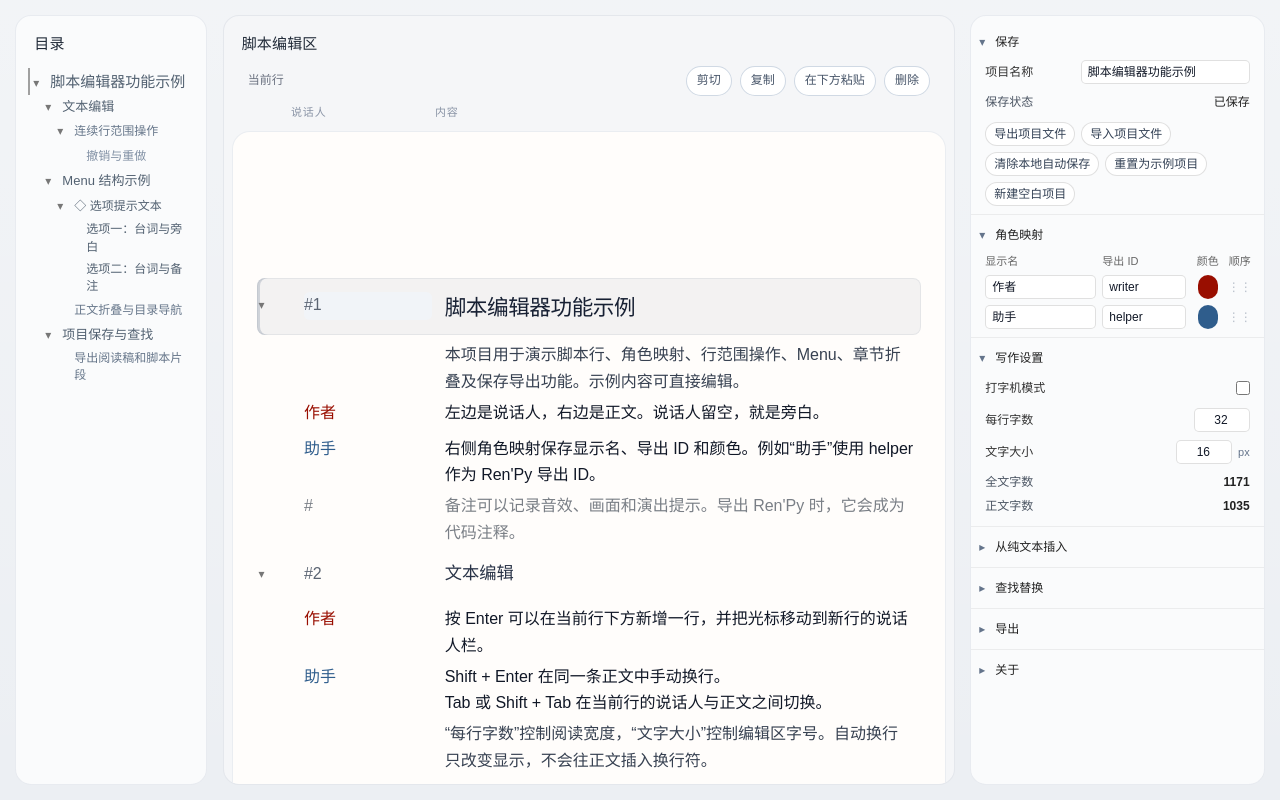
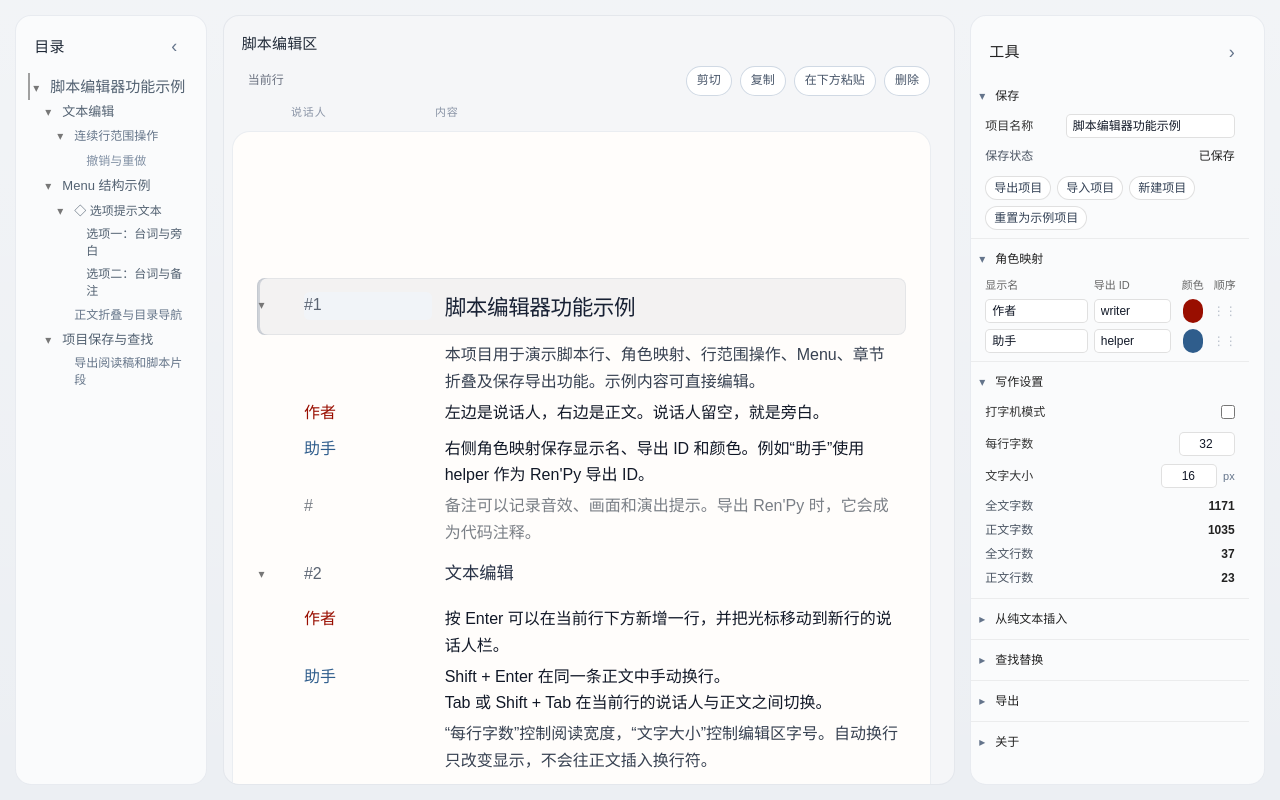
Before and after one commit to MogekoQwQ/VN-Script-Editor, a React (Vite) app: page / in a window 1280 px wide. Built offline with nearby package versions, Linux system fonts and the light colour scheme.

Commit message:
Fix resize performance and add collapsible panels and line counts

```diff
--- a/src/App.css
+++ b/src/App.css
@@ -43,12 +43,20 @@ code {
 }
 
 .app-shell {
+  --layout-gap: clamp(8px, 1.2vw, 18px);
+  --layout-padding: clamp(8px, 1.2vw, 18px);
+  --outline-width: clamp(170px, 15vw, 220px);
+  --sidebar-width: clamp(260px, 23vw, 320px);
+  --editor-inline-start: calc(var(--layout-padding) + var(--outline-width) + var(--layout-gap) + 1px);
+  --editor-center-offset: calc(50vw - 530px - var(--editor-inline-start));
   display: grid;
-  grid-template-columns: clamp(170px, 15vw, 220px) minmax(0, 1fr) clamp(260px, 23vw, 320px);
-  gap: clamp(8px, 1.2vw, 18px);
+  width: 100%;
+  max-width: 100%;
+  grid-template-columns: var(--outline-width) minmax(0, 1fr) var(--sidebar-width);
+  gap: var(--layout-gap);
   height: 100vh;
   height: 100dvh;
-  padding: clamp(8px, 1.2vw, 18px);
+  padding: var(--layout-padding);
 }
 
 .panel {
@@ -186,8 +194,10 @@ code {
   align-items: center;
   justify-content: space-between;
   gap: 12px;
-  width: min(100%, 1060px);
-  margin: 0 auto 8px;
+  width: 100%;
+  max-width: 1060px;
+  margin: 0 0 8px;
+  margin-left: clamp(0px, var(--editor-center-offset), max(0px, calc(100% - 1060px)));
   padding: 0 24px;
   color: #6b7280;
   font-size: 12px;
@@ -224,8 +234,10 @@ code {
   display: grid;
   grid-template-columns: var(--selector-column) 8rem minmax(0, 1fr);
   gap: 16px;
-  width: min(100%, 1060px);
-  margin: 0 auto;
+  width: 100%;
+  max-width: 1060px;
+  margin: 0;
+  margin-left: clamp(0px, var(--editor-center-offset), max(0px, calc(100% - 1060px)));
   padding: 0 24px 10px;
   color: #8a94a6;
   font-size: 11px;
@@ -242,13 +254,18 @@ code {
 .editor-scroll-area {
   flex: 1;
   min-width: 0;
-  overflow: auto;
+  width: 100%;
+  overflow-y: auto;
+  overflow-x: hidden;
+  scrollbar-gutter: stable;
   padding: 0 8px 18px;
 }
 
 .editor-list {
-  width: min(100%, 1060px);
-  margin: 0 auto;
+  width: 100%;
+  max-width: 1060px;
+  margin: 0;
+  margin-left: clamp(0px, calc(var(--editor-center-offset) - 8px), max(0px, calc(100% - 1060px)));
   padding: 16vh 24px 28vh;
   background: #fffdfb;
   border: 1px solid rgba(203, 213, 225, 0.4);
@@ -1127,6 +1144,28 @@ code {
   user-select: none;
 }
 
+.app-shell.is-outline-collapsed { --outline-width: 32px; }
+.app-shell.is-sidebar-collapsed { --sidebar-width: 32px; }
+.panel-collapse-header { display: flex; align-items: center; justify-content: space-between; flex-shrink: 0; gap: 8px; }
+.panel-collapse-toggle,
+.right-panel .panel-collapse-toggle { display: flex; align-items: center; justify-content: center; width: 28px; min-height: 28px; padding: 0; border: 0; border-radius: 5px; background: transparent; color: #64748b; font-size: 18px; }
+.panel-collapse-toggle:hover { background: rgba(100, 116, 139, 0.08); }
+.panel-collapse-toggle:focus-visible { outline: 2px solid #64748b; outline-offset: -2px; }
+.panel-restore-label,
+.collapse-arrow-top { display: none; }
+.panel.is-collapsed .panel-collapse-header { padding: 4px 0; justify-content: center; }
+.panel.is-collapsed .panel-collapse-header h2 { display: none; }
+.panel.is-collapsed .panel-collapse-toggle { flex-direction: column; width: 100%; gap: 6px; }
+.panel.is-collapsed .panel-restore-label { display: block; writing-mode: vertical-rl; font-size: 12px; }
+.outline-list[hidden],
+.sidebar-contents[hidden] { display: none; }
+.right-panel { overflow: hidden; }
+.sidebar-contents { min-height: 0; min-width: 0; flex: 1; overflow-y: auto; overflow-x: hidden; scrollbar-gutter: stable; }
+
+@supports not (scrollbar-gutter: stable) {
+  .sidebar-contents { overflow-y: scroll; }
+}
+
 @media (max-width: 1260px) {
   .panel-outline { --outline-indent: 0.35rem; }
   .panel-header { padding: 12px 14px 8px; }
@@ -1141,9 +1180,17 @@ code {
 
 @media (max-width: 960px) {
   .app-shell {
-    grid-template-columns: minmax(0, 1fr) 260px;
+    --editor-inline-start: calc(var(--layout-padding) + 1px);
+    --sidebar-width: 260px;
+    grid-template-columns: minmax(0, 1fr) var(--sidebar-width);
     grid-template-rows: minmax(70px, 18vh) minmax(0, 1fr);
   }
+  .app-shell.is-sidebar-collapsed { --sidebar-width: 32px; }
+  .app-shell.is-outline-collapsed { grid-template-rows: 32px minmax(0, 1fr); }
+  .panel-outline .collapse-arrow-side { display: none; }
+  .panel-outline .collapse-arrow-top { display: inline; }
+  .panel-outline.is-collapsed .panel-collapse-toggle { flex-direction: row; }
+  .panel-outline.is-collapsed .panel-restore-label { writing-mode: horizontal-tb; }
   .panel-outline { grid-column: 1 / -1; }
   .panel-outline .panel-header { padding-bottom: 4px; }
   .panel-outline .outline-list { padding-bottom: 6px; }
@@ -1161,6 +1208,13 @@ code {
     height: auto;
     min-height: 100dvh;
   }
+  .app-shell.is-outline-collapsed { grid-template-rows: 32px minmax(360px, 68dvh) auto; }
+  .app-shell.is-sidebar-collapsed { grid-template-rows: minmax(90px, 18dvh) minmax(360px, 68dvh) 32px; }
+  .app-shell.is-outline-collapsed.is-sidebar-collapsed { grid-template-rows: 32px minmax(360px, 68dvh) 32px; }
+  .panel-sidebar .collapse-arrow-side { display: none; }
+  .panel-sidebar .collapse-arrow-top { display: inline; }
+  .panel-sidebar.is-collapsed .panel-collapse-toggle { flex-direction: row; }
+  .panel-sidebar.is-collapsed .panel-restore-label { writing-mode: horizontal-tb; }
   .panel-sidebar { max-height: 65dvh; }
   .editor-column-labels,
   .line-editor {
--- a/src/App.tsx
+++ b/src/App.tsx
@@ -215,6 +215,9 @@ export default function App() {
   const [activeLineId, setActiveLineId] = useState<string | null>(initialLineId)
   const [lastFocusedLineId, setLastFocusedLineId] = useState<string | null>(initialLineId)
   const [typewriterMode, setTypewriterMode] = useState(false)
+  const [isOutlineCollapsed, setIsOutlineCollapsed] = useState(false)
+  const [isSidebarCollapsed, setIsSidebarCollapsed] = useState(false)
+  const [searchFocusRequest, setSearchFocusRequest] = useState(0)
   const [focusRequest, setFocusRequest] = useState<FocusTarget>(null)
   const [scrollRequest, setScrollRequest] = useState<ScrollTarget>(null)
   const [lineRangeSelection, setLineRangeSelection] = useState<LineRangeSelection | null>(
@@ -1194,9 +1197,13 @@ const handleInsertPlainText = ({
 
       if (isShortcutPressed && shortcutKey === "f") {
         event.preventDefault()
+        setIsSidebarCollapsed(false)
+        setSearchFocusRequest((request) => request + 1)
         setIsSearchFocused(true)
-        searchInputRef.current?.focus()
-        searchInputRef.current?.select()
+        requestAnimationFrame(() => {
+          searchInputRef.current?.focus()
+          searchInputRef.current?.select()
+        })
         return
       }
 
@@ -1256,8 +1263,10 @@ const handleInsertPlainText = ({
   }, [project.lines, searchMatches.length])
 
   return (
-    <div className="app-shell">
+    <div className={`app-shell ${isOutlineCollapsed ? "is-outline-collapsed" : ""} ${isSidebarCollapsed ? "is-sidebar-collapsed" : ""}`}>
       <Outline
+        isCollapsed={isOutlineCollapsed}
+        onToggleCollapsed={() => setIsOutlineCollapsed((collapsed) => !collapsed)}
         key={`outline-${editorSession}`}
         lines={project.lines}
         activeLineId={activeLineId}
@@ -1298,6 +1307,9 @@ const handleInsertPlainText = ({
       />
 
       <RightPanel
+        searchFocusRequest={searchFocusRequest}
+        isCollapsed={isSidebarCollapsed}
+        onToggleCollapsed={() => setIsSidebarCollapsed((collapsed) => !collapsed)}
         project={project}
         activeSpeakers={orderedActiveSpeakers}
         characters={project.characters}
--- a/src/components/Outline.tsx
+++ b/src/components/Outline.tsx
@@ -3,10 +3,10 @@ import type { ScriptLine } from "../types"
 import { getHeadingLevel } from "../utils/lineTypes"
 import { parseScriptStructure } from "../utils/scriptStructure"
 
-type OutlineProps = { lines: ScriptLine[]; activeLineId: string | null; onSelectLine: (lineId: string) => void }
+type OutlineProps = { lines: ScriptLine[]; activeLineId: string | null; onSelectLine: (lineId: string) => void; isCollapsed: boolean; onToggleCollapsed: () => void }
 type OutlineNode = { id: string; title: string; depth: number; level?: number; children: OutlineNode[] }
 
-function OutlineComponent({ lines, activeLineId, onSelectLine }: OutlineProps) {
+function OutlineComponent({ lines, activeLineId, onSelectLine, isCollapsed, onToggleCollapsed }: OutlineProps) {
   const [collapsed, setCollapsed] = useState<Set<string>>(new Set())
   const tree = useMemo(() => {
     const roots: OutlineNode[] = []
@@ -41,6 +41,13 @@ function OutlineComponent({ lines, activeLineId, onSelectLine }: OutlineProps) {
     </div>
     {!collapsed.has(node.id) ? node.children.map(renderNode) : null}
   </div>
-  return <aside className="panel panel-outline"><div className="panel-header"><h2>目录</h2></div><div className="outline-list">{tree.length ? tree.map(renderNode) : <p className="empty-state">当前还没有可显示的标题或 Menu。</p>}</div></aside>
+  return <aside className={`panel panel-outline ${isCollapsed ? "is-collapsed" : ""}`}>
+    <div className="panel-header panel-collapse-header"><h2>目录</h2>
+      <button type="button" className="panel-collapse-toggle" aria-label={isCollapsed ? "展开目录" : "收起目录"} aria-expanded={!isCollapsed} aria-controls="outline-content" onClick={onToggleCollapsed}>
+        <span className="collapse-arrow-side" aria-hidden="true">{isCollapsed ? "›" : "‹"}</span><span className="collapse-arrow-top" aria-hidden="true">{isCollapsed ? "▾" : "▴"}</span><span className="panel-restore-label">目录</span>
+      </button>
+    </div>
+    <div id="outline-content" className="outline-list" hidden={isCollapsed}>{tree.length ? tree.map(renderNode) : <p className="empty-state">当前还没有可显示的标题或 Menu。</p>}</div>
+  </aside>
 }
 export const Outline = memo(OutlineComponent)
--- a/src/components/RightPanel.tsx
+++ b/src/components/RightPanel.tsx
@@ -1,4 +1,4 @@
-import { useEffect, useState, type ReactNode, type Ref } from "react"
+import { useEffect, useLayoutEffect, useState, type ReactNode, type Ref } from "react"
 import type { CharacterMap, CharacterProfile, ScriptLine, VNProject } from "../types"
 import { AboutPanel } from "./AboutPanel"
 import { CharacterMapEditor } from "./CharacterMapEditor"
@@ -9,6 +9,9 @@ import { SearchReplacePanel } from "./SearchReplacePanel"
 import { StatsPanel } from "./StatsPanel"
 
 type RightPanelProps = {
+  isCollapsed: boolean
+  searchFocusRequest: number
+  onToggleCollapsed: () => void
   project: VNProject
   activeSpeakers: string[]
   characters: CharacterMap
@@ -98,6 +101,9 @@ function Section({ title, open, onToggle, children }: SectionProps) {
 }
 
 export function RightPanel({
+  isCollapsed,
+  searchFocusRequest,
+  onToggleCollapsed,
   project,
   activeSpeakers,
   characters,
@@ -149,6 +155,10 @@ export function RightPanel({
     about: false
   })
 
+  useLayoutEffect(() => {
+    if (searchFocusRequest > 0) setOpenSections((sections) => ({ ...sections, search: true }))
+  }, [searchFocusRequest])
+
   useEffect(() => {
     setReadingWrapInput(String(project.settings.readingWrapChars ?? 32))
   }, [project.settings.readingWrapChars])
@@ -187,7 +197,13 @@ export function RightPanel({
   }
 
   return (
-    <aside className="panel panel-sidebar right-panel">
+    <aside className={`panel panel-sidebar right-panel ${isCollapsed ? "is-collapsed" : ""}`}>
+      <div className="panel-header panel-collapse-header"><h2>工具</h2>
+        <button type="button" className="panel-collapse-toggle" aria-label={isCollapsed ? "展开右侧面板" : "收起右侧面板"} aria-expanded={!isCollapsed} aria-controls="sidebar-content" onClick={onToggleCollapsed}>
+          <span className="collapse-arrow-side" aria-hidden="true">{isCollapsed ? "‹" : "›"}</span><span className="collapse-arrow-top" aria-hidden="true">{isCollapsed ? "▾" : "▴"}</span><span className="panel-restore-label">工具</span>
+        </button>
+      </div>
+      <div id="sidebar-content" className="sidebar-contents" hidden={isCollapsed}>
       <Section title={LABELS.save} open={openSections.save} onToggle={() => toggleSection("save")}>
         <SavePanel
           projectTitle={project.title}
@@ -326,6 +342,7 @@ export function RightPanel({
       >
         <AboutPanel />
       </Section>
+      </div>
     </aside>
   )
 }
--- a/src/components/SavePanel.tsx
+++ b/src/components/SavePanel.tsx
@@ -14,12 +14,10 @@ type SavePanelProps = {
 const TEXT = {
   projectName: "\u9879\u76EE\u540D\u79F0",
   status: "\u4fdd\u5b58\u72b6\u6001",
-  export: "\u5bfc\u51fa\u9879\u76ee\u6587\u4ef6",
-  import: "\u5bfc\u5165\u9879\u76ee\u6587\u4ef6",
-  insertPlainText: "从纯文本插入",
-  blank: "\u65b0\u5efa\u7a7a\u767d\u9879\u76ee",
-  reset: "\u91cd\u7f6e\u4e3a\u793a\u4f8b\u9879\u76ee",
-  clear: "\u6e05\u9664\u672c\u5730\u81ea\u52a8\u4fdd\u5b58"
+  export: "导出项目",
+  import: "导入项目",
+  blank: "新建项目",
+  reset: "重置为示例项目"
 }
 
 export function SavePanel({
@@ -29,8 +27,7 @@ export function SavePanel({
   onExportProjectFile,
   onImportProjectFile,
   onCreateBlankProject,
-  onResetToDefaultProject,
-  onClearLocalProject
+  onResetToDefaultProject
 }: SavePanelProps) {
   const fileInputRef = useRef<HTMLInputElement | null>(null)
 
@@ -65,14 +62,11 @@ export function SavePanel({
         <button type="button" onClick={() => fileInputRef.current?.click()}>
           {TEXT.import}
         </button>
-        <button type="button" onClick={onClearLocalProject}>
-          {TEXT.clear}
+        <button type="button" onClick={onCreateBlankProject}>
+          {TEXT.blank}
         </button>
         <button type="button" onClick={onResetToDefaultProject}>
           {TEXT.reset}
-        </button>
-        <button type="button" onClick={onCreateBlankProject}>
-          {TEXT.blank}
         </button>
       </div>
 
--- a/src/components/StatsPanel.tsx
+++ b/src/components/StatsPanel.tsx
@@ -8,7 +8,9 @@ type StatsPanelProps = {
 
 const LABELS = {
   total: "\u5168\u6587\u5b57\u6570",
-  body: "\u6b63\u6587\u5b57\u6570"
+  body: "\u6b63\u6587\u5b57\u6570",
+  totalLines: "全文行数",
+  bodyLines: "正文行数"
 }
 
 export function StatsPanel({ project }: StatsPanelProps) {
@@ -24,6 +26,14 @@ export function StatsPanel({ project }: StatsPanelProps) {
         <span>{LABELS.body}</span>
         <strong className="stats-value">{stats.bodyChars}</strong>
       </div>
+      <div className="stats-row">
+        <span>{LABELS.totalLines}</span>
+        <strong className="stats-value">{stats.totalLines}</strong>
+      </div>
+      <div className="stats-row">
+        <span>{LABELS.bodyLines}</span>
+        <strong className="stats-value">{stats.bodyLines}</strong>
+      </div>
     </div>
   )
 }
--- a/src/utils/stats.ts
+++ b/src/utils/stats.ts
@@ -4,6 +4,8 @@ import { isNarrationSpeaker, isRoleSpeaker } from "./lineTypes"
 export type ProjectStats = {
   totalChars: number
   bodyChars: number
+  totalLines: number
+  bodyLines: number
 }
 
 function countContentChars(content: string) {
@@ -17,16 +19,20 @@ export function calculateStats(project: VNProject): ProjectStats {
       const charCount = countContentChars(line.content)
 
       stats.totalChars += charCount
+      stats.totalLines += 1
 
       if (isNarrationSpeaker(speaker) || isRoleSpeaker(speaker)) {
         stats.bodyChars += charCount
+        stats.bodyLines += 1
       }
 
       return stats
     },
     {
       totalChars: 0,
-      bodyChars: 0
+      bodyChars: 0,
+      totalLines: 0,
+      bodyLines: 0
     }
   )
 }
--- /dev/null
+++ b/src/utils/textareaLayout.ts
@@ -0,0 +1,47 @@
+const pending = new Set<HTMLTextAreaElement>()
+const widths = new WeakMap<HTMLTextAreaElement, number>()
+let frame: number | null = null
+let observer: ResizeObserver | null = null
+
+export function resizeTextarea(element: HTMLTextAreaElement | null) {
+  if (!element) return
+  queueResize(element)
+}
+
+function queueResize(element: HTMLTextAreaElement) {
+  pending.add(element)
+  if (frame !== null) return
+  frame = requestAnimationFrame(() => {
+    frame = null
+    const elements = [...pending].filter((item) => item.isConnected)
+    pending.clear()
+    // Batch writes and reads so resizing many rows only measures layout once.
+    elements.forEach((item) => { item.style.height = "0px" })
+    const heights = elements.map((item) => item.scrollHeight)
+    elements.forEach((item, index) => { item.style.height = `${heights[index]}px` })
+  })
+}
+
+export function observeTextareaWidth(element: HTMLTextAreaElement) {
+  if (typeof ResizeObserver === "undefined") {
+    const handleResize = () => queueResize(element)
+    window.addEventListener("resize", handleResize)
+    return () => { window.removeEventListener("resize", handleResize); pending.delete(element) }
+  }
+  observer ??= new ResizeObserver((entries) => {
+    entries.forEach((entry) => {
+      const target = entry.target as HTMLTextAreaElement
+      const width = entry.contentRect.width
+      // Height changes are caused by auto-sizing itself; never observe them again.
+      if (widths.get(target) === width) return
+      widths.set(target, width)
+      queueResize(target)
+    })
+  })
+  observer.observe(element)
+  return () => {
+    observer?.unobserve(element)
+    widths.delete(element)
+    pending.delete(element)
+  }
+}
```
Also changed, not shown: src/components/LineEditor.tsx (+4 -16 lines), 1 other file (tests, documents, lock files or other folders).
